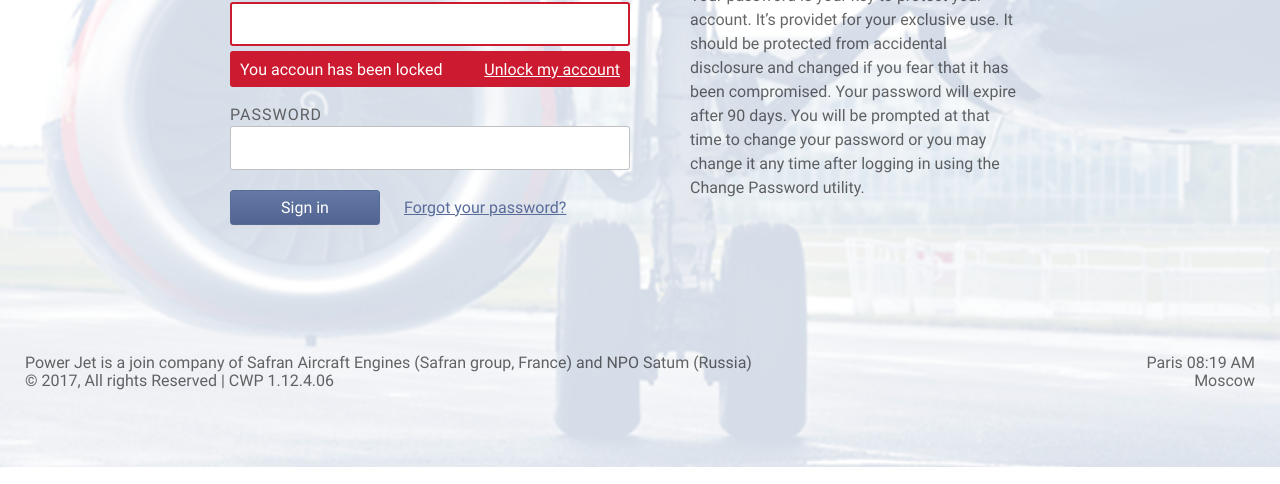
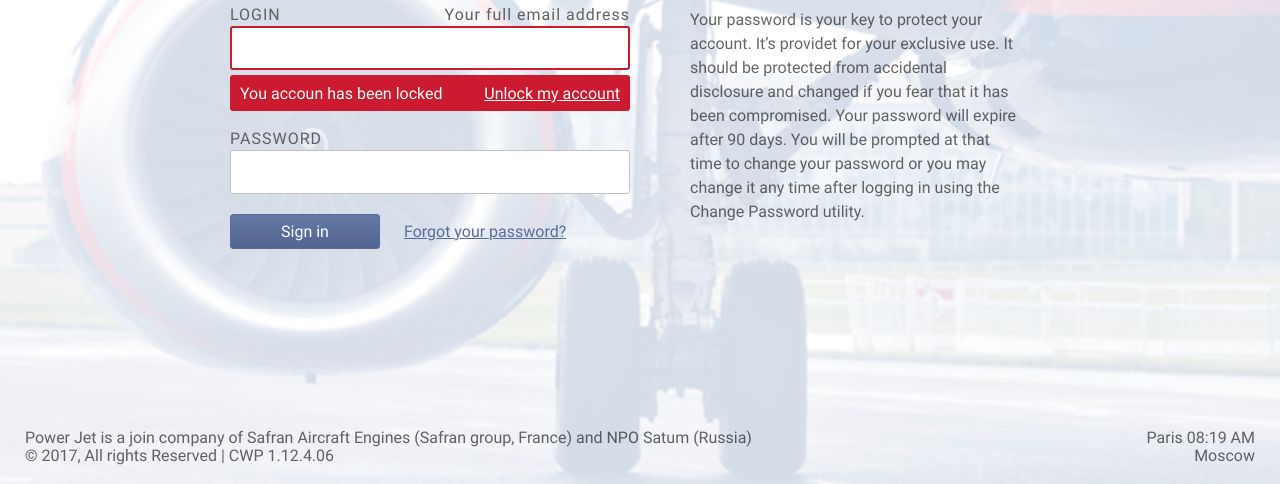
Before and after one commit to dpmango/egms, a website: page login.html in a window 1280 px wide. Shown: the part 316-800 px from the top of the page. Drawn offline with Linux system fonts and the light colour scheme; files whose address does not match are found by name.

Commit message:
fix login container

```diff
--- a/css/dash.css
+++ b/css/dash.css
@@ -382,11 +382,19 @@ input[type='email'], input[type='password'] {
 .login-bg {
   background: url('../img/loginBG.png') no-repeat center;
   background-size: cover;
-  min-height: 100%;
   position: relative;
-  min-height: -webkit-calc(100vh - 75px);
-  min-height: calc(100vh - 75px);
+  min-height: 100vh;
   min-width: 1200px;
+  display: -webkit-flex;
+  display: -ms-flex;
+  display: -webkit-box;
+  display: -ms-flexbox;
+  display: flex;
+  -webkit-box-orient: vertical;
+  -webkit-box-direction: normal;
+  -webkit-flex-direction: column;
+      -ms-flex-direction: column;
+          flex-direction: column;
 }
 .login-bg .header {
   background: transparent;
@@ -404,12 +412,18 @@ input[type='email'], input[type='password'] {
 .login-bg .container-2 {
   margin-top: 20vh;
 }
+.login-bg .main {
+  -webkit-box-flex: 1;
+  -webkit-flex: 1;
+      -ms-flex: 1;
+          flex: 1;
+}
 .login-bg .footer {
-  position: absolute;
+  position: relative;
 }
-@media(max-height: 600px) {
+@media(max-height: 650px) {
   .login-bg {
-    min-height: 600px;
+    min-height: 650px;
   }
 }
 
```
Also changed, not shown: css/dash.sss.css, 1 other file.
